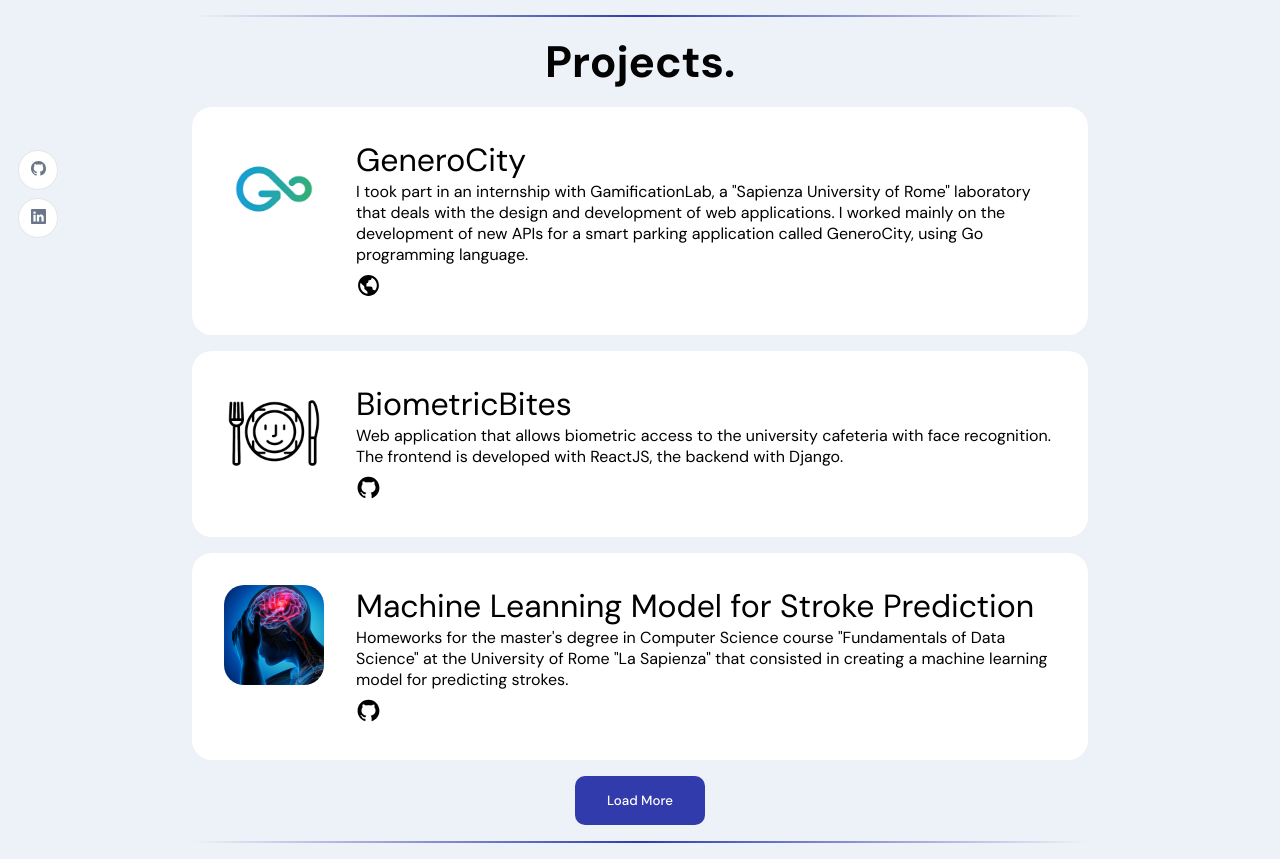
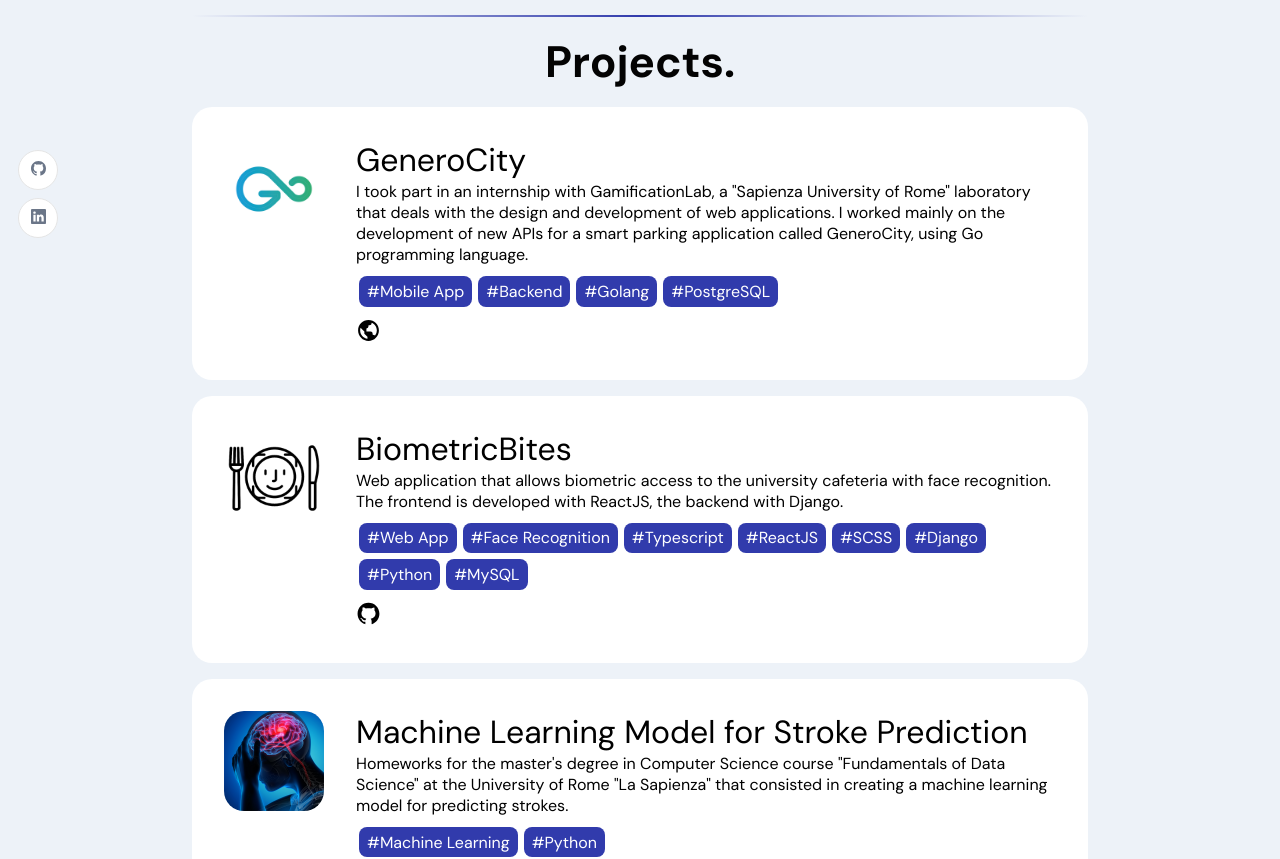
Before and after one commit to AlessioLucciola/portfolio-project, a React (Create React App) app: page / in a window 1280 px wide. Shown: the part 540-1399 px from the top of the page. Built offline with nearby package versions, Linux system fonts and the light colour scheme.

Commit message:
Project section changed

```diff
--- a/src/containers/Projects/Projects.jsx
+++ b/src/containers/Projects/Projects.jsx
@@ -8,14 +8,14 @@
 
 const Projects = () => {
   const allProjects = [
-    {name: 'GeneroCity', description: 'I took part in an internship with GamificationLab, a "Sapienza University of Rome" laboratory that deals with the design and development of web applications. I worked mainly on the development of new APIs for a smart parking application called GeneroCity, using Go programming language.', img: images.generocity, website: 'https://www.generocity.it/', github: ''},
-    {name: 'BiometricBites', description: 'Web application that allows biometric access to the university cafeteria with face recognition. The frontend is developed with ReactJS, the backend with Django.', img: images.biometricbites, website: '', github: 'https://github.com/AlessioLucciola/BiometricBites'},
-    {name: 'Machine Leanning Model for Stroke Prediction', description: 'Homeworks for the master\'s degree in Computer Science course "Fundamentals of Data Science" at the University of Rome "La Sapienza" that consisted in creating a machine learning model for predicting strokes.', img: images.strokeprediction, website: '', github: 'https://github.com/AlessioLucciola/fundamentals-of-data-science'},
-    {name: 'Q-Learning Routing Protocol for Drones', description: 'Homeworks for the master\'s degree in Computer Science course "Autonomous Networking" at the University of Rome "La Sapienza" that consisted in implementing a routing protocol for UAV ad-hoc wireless networks using Q-learning.', img: images.autonomousnetworking, website: '', github: 'https://github.com/AlessioLucciola/autonomous-networking'},
-    {name: 'Lucciola Legnami', description: 'I build the website of a lumber store using mainly ReactJS (for frontend) and PHP (for backend). The website shows overall information about the website and the sold products. Users are able to ask for online quotes. Admins have a private area in which they can manage the website functionalities (More info on Github).', img: images.lucciolalegnami, website: 'https://www.lucciolalegnami.it/', github: 'https://github.com/AlessioLucciola/lucciolalegnami-project'},
-    {name: 'MiniBabelNet', description: 'BabelNet is a multilingual linguistic resource that aggregates lexicographic and encyclopedic information from heterogeneous resources in different languages ​​into a single semantic network (More info on GitHub). miniBabelNet represents a reduced and simplified version of BabelNet that consists in: A system for loading and storing text documents, a measure of lexical similarity between words in the miniBabelNet network, a measure of semantic similarity between concepts (synset) in the miniBabelNet network, the implementation of a similarity measure between documents. The whole project is developed in Java.', img: images.babel, website: '', github: 'https://github.com/AlessioLucciola/babelarity-project'},
-    {name: 'QuizArt', description: 'Human Computer Interaction project in which I designed an Android application from scratch, starting from need finding up to prototyping (using MarvelApp) and final testing with users.', img: images.quizart, website: '', github: 'https://github.com/AlessioLucciola/QuizArt-app-per-beni-culturali'},
-    {name: 'Portfolio', description: 'Personal portfolio built using ReactJS.', img: images.logo, website: '', github: 'https://github.com/AlessioLucciola/portfolio-project'},
+    {name: 'GeneroCity', description: 'I took part in an internship with GamificationLab, a "Sapienza University of Rome" laboratory that deals with the design and development of web applications. I worked mainly on the development of new APIs for a smart parking application called GeneroCity, using Go programming language.', img: images.generocity, tags: ['Mobile App', 'Backend', 'Golang', 'PostgreSQL'], website: 'https://www.generocity.it/', github: ''},
+    {name: 'BiometricBites', description: 'Web application that allows biometric access to the university cafeteria with face recognition. The frontend is developed with ReactJS, the backend with Django.', img: images.biometricbites, tags: ['Web App', 'Face Recognition', 'Typescript', 'ReactJS', 'SCSS', 'Django', 'Python', 'MySQL'], website: '', github: 'https://github.com/AlessioLucciola/BiometricBites'},
+    {name: 'Machine Learning Model for Stroke Prediction', description: 'Homeworks for the master\'s degree in Computer Science course "Fundamentals of Data Science" at the University of Rome "La Sapienza" that consisted in creating a machine learning model for predicting strokes.', img: images.strokeprediction, tags: ['Machine Learning', 'Python'], website: '', github: 'https://github.com/AlessioLucciola/fundamentals-of-data-science'},
+    {name: 'Q-Learning Routing Protocol for Drones', description: 'Homeworks for the master\'s degree in Computer Science course "Autonomous Networking" at the University of Rome "La Sapienza" that consisted in implementing a routing protocol for UAV ad-hoc wireless networks using Q-learning.', img: images.autonomousnetworking, tags: ['Reinforcement Learning', 'Python'], website: '', github: 'https://github.com/AlessioLucciola/autonomous-networking'},
+    {name: 'Lucciola Legnami', description: 'I build the website of a lumber store using mainly ReactJS (for frontend) and PHP (for backend). The website shows overall information about the website and the sold products. Users are able to ask for online quotes. Admins have a private area in which they can manage the website functionalities (More info on Github).', img: images.lucciolalegnami, tags: ['Web App', 'Javascript', 'ReactJS', 'SCSS', 'Bootstrap', 'PHP', 'MySQL'], website: 'https://www.lucciolalegnami.it/', github: 'https://github.com/AlessioLucciola/lucciolalegnami-project'},
+    {name: 'MiniBabelNet', description: 'BabelNet is a multilingual linguistic resource that aggregates lexicographic and encyclopedic information from heterogeneous resources in different languages ​​into a single semantic network (More info on GitHub). miniBabelNet represents a reduced and simplified version of BabelNet that consists in: A system for loading and storing text documents, a measure of lexical similarity between words in the miniBabelNet network, a measure of semantic similarity between concepts (synset) in the miniBabelNet network, the implementation of a similarity measure between documents. The whole project is developed in Java.', img: images.babel, tags: ['Java'], website: '', github: 'https://github.com/AlessioLucciola/babelarity-project'},
+    {name: 'QuizArt', description: 'Human Computer Interaction project in which I designed an Android application from scratch, starting from need finding up to prototyping (using MarvelApp) and final testing with users.', img: images.quizart, tags: ['Marvel App'], website: '', github: 'https://github.com/AlessioLucciola/QuizArt-app-per-beni-culturali'},
+    {name: 'Portfolio', description: 'Personal portfolio built using ReactJS.', img: images.logo, tags: ['Javascript', 'ReactJS', 'SCSS'], website: '', github: 'https://github.com/AlessioLucciola/portfolio-project'},
   ];
 
   const [visibleProjectNumber, setVisibleProjectNumber] = useState(3);
@@ -34,6 +34,15 @@
               <div className='app__projects-card-row'>
                   <p className='app__project-card-name'>{item.name}</p>
                   {item.description}
+                  <div className='app__projects-card-column'>
+                    {item.tags && item.tags.map(tag => (
+                      <div className='app__projects-card-tag'>
+                        <span>
+                          #{tag}
+                        </span>
+                      </div>
+                    ))}
+                  </div>
                   <div className='app__projects-card-column'>
                     <span>
                       {item.website !== '' && (<a href={item.website} target="_blank" rel="noreferrer"><BiWorld /></a>)}
--- a/src/containers/Projects/Projects.scss
+++ b/src/containers/Projects/Projects.scss
@@ -61,7 +61,7 @@
         }
     }
 
-    @media screen and (max-width: 1000px) {
+    @media screen and (max-width: 900px) {
         flex-direction: column;
         justify-content: center;
         align-items: center;
@@ -80,21 +80,42 @@
 
 .app__projects-card-row {
     flex-direction: row;
+    flex-wrap: wrap;
     padding: 1rem;
 
-    @media screen and (max-width: 1000px) {
+    @media screen and (max-width: 900px) {
         padding: 0 1rem;
     }
 }
 
 .app__projects-card-column {
     display: flex;
-    justify-content: space-between;
+    justify-content: left;
+    flex-wrap: wrap;
     padding-top: 0.5rem;
 
-    @media screen and (max-width: 1000px) {
-        flex-direction: column;
+    @media screen and (max-width: 900px) {
+        flex-direction: row;
         justify-content: center;
         align-items: center;
     }
 }
+
+.app__projects-card-tag {
+    margin: 3px;
+    padding: 0.3rem 0.5rem;
+    border-radius: 0.5rem;
+    background-color: var(--secondary-color);
+    color: rgba(255, 255, 255, 1);
+    cursor: pointer;
+    transition: all 0.3s ease;
+
+    &:hover {
+        outline: 3px;
+        outline-offset: -3px;
+        outline-style: solid;
+        outline-color: var(--secondary-color);
+        background-color: rgba(255, 255, 255, 1);
+        color: var(--secondary-color);
+    }
+}
```
